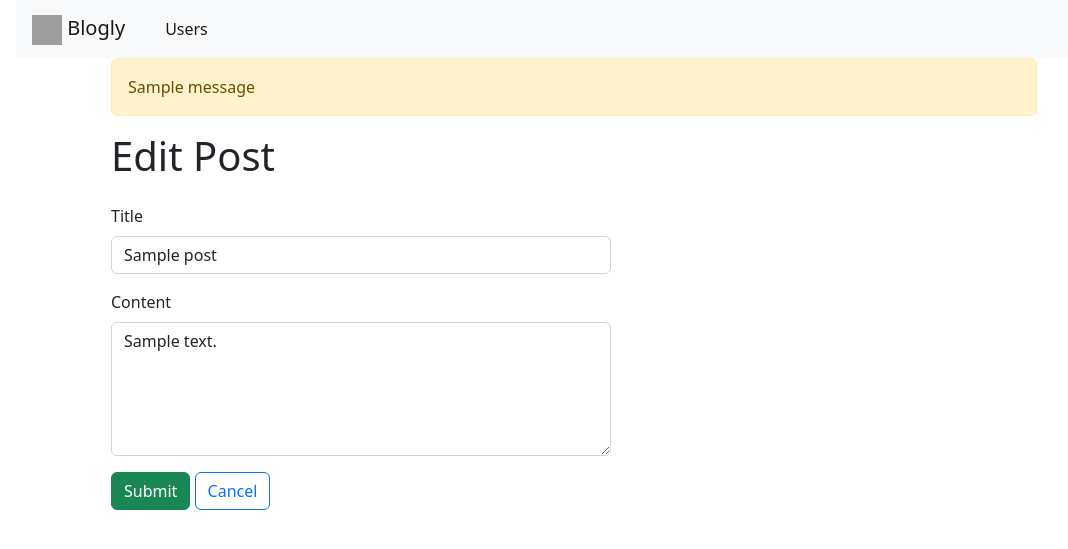
After one commit to johnathan-booy/Blogly, a Flask app: page /posts/1/edit in a window 1280 px wide. The commit adds this page. Shown: the top 549 px of the page, without its empty margins (66-1134 px from the left). Run offline with Flask 3, Linux system fonts and the light colour scheme; tables that the repository leaves empty hold one stand-in row (values such as "Sample post"); one stand-in notice (Sample message) is shown; some libraries are stand-ins or nearby versions; grey boxes are pictures that could not be loaded.

Commit message:
Part Two

```diff
--- a/Templates/base.html
+++ b/Templates/base.html
@@ -11,7 +11,53 @@
 </head>
 <body>
     <div class="container">
-        {% block content %}{% endblock%}
+
+
+        <nav class="navbar navbar-expand-lg navbar-light bg-light">
+            <a class="navbar-brand px-3" href="/">
+                <img src="https://encrypted-tbn0.gstatic.com/images?q=tbn:ANd9GcTCFhwbnbNSoWmSU4FEyIazW3OlmZlX33swWg&usqp=CAU"
+                    alt="logo" width="30" height="30">
+                Blogly
+            </a>
+            <button class="navbar-toggler" type="button" data-toggle="collapse" data-target="#navbarNavAltMarkup"
+                aria-controls="navbarNavAltMarkup" aria-expanded="false" aria-label="Toggle navigation">
+                <span class="navbar-toggler-icon"></span>
+            </button>
+            <div class="collapse navbar-collapse" id="navbarNavAltMarkup">
+                <div class="navbar-nav">
+                    <a class="nav-item nav-link active" href="/users">Users</a>
+                </div>
+            </div>
+        </nav>
+
+
+        <div class="row">
+            <div class="col-1"></div>
+            <div class="col-10">
+                {% with messages = get_flashed_messages() %}
+                {% if messages %}
+                {% for message in messages %}
+                <div class="alert alert-warning" role="alert">{{message}}</div>
+                {% endfor %}
+                {% endif %}
+                {% endwith %}
+
+
+                {% block content %}{% endblock%}
+            </div>
+            <div class="col-1"></div>
+        </div>
     </div>
+
+    <!-- Bootstrap -->
+    <script src="https://code.jquery.com/jquery-3.2.1.slim.min.js"
+        integrity="sha384-KJ3o2DKtIkvYIK3UENzmM7KCkRr/rE9/Qpg6aAZGJwFDMVNA/GpGFF93hXpG5KkN"
+        crossorigin="anonymous"></script>
+    <script src="https://cdn.jsdelivr.net/npm/popper.js@1.12.9/dist/umd/popper.min.js"
+        integrity="sha384-ApNbgh9B+Y1QKtv3Rn7W3mgPxhU9K/ScQsAP7hUibX39j7fakFPskvXusvfa0b4Q"
+        crossorigin="anonymous"></script>
+    <script src="https://cdn.jsdelivr.net/npm/bootstrap@4.0.0/dist/js/bootstrap.min.js"
+        integrity="sha384-JZR6Spejh4U02d8jOt6vLEHfe/JQGiRRSQQxSfFWpi1MquVdAyjUar5+76PVCmYl"
+        crossorigin="anonymous"></script>
 </body>
 </html>
--- a/Templates/create.html
+++ b/Templates/create-user.html
@@ -5,11 +5,7 @@
 {% endblock %}
 
 {% block content %}
-<div class="mt-5">
-    <a href="/users" class="btn btn-outline-dark">Show All Users</a>
-</div>
-
-<div class="mt-2">
+<div class="mt-3">
     <h1>Create a User</h1>
 </div>
 
--- /dev/null
+++ b/Templates/edit-post.html
@@ -0,0 +1,29 @@
+{% extends 'base.html' %}
+
+{% block title %}
+<title>Add Post</title>
+{% endblock %}
+
+{% block content %}
+<div class="mt-3">
+    <h1>Edit Post</h1>
+</div>
+
+<div class="pt-3">
+    <form style="max-width: 500px;">
+        <div class="mb-3">
+            <label for="title" class="form-label">Title</label>
+            <input type="text" name="title" id="title" value="{{post.title}}" class="form-control">
+        </div>
+        <div class="mb-3">
+            <label for="content" class="form-label">Content</label>
+            <textarea name="content" id="content" rows="5" class="form-control">{{post.content}}</textarea>
+        </div>
+
+        <button formaction="/posts/{{post.id}}/edit" formmethod="post" class="btn btn-success">Submit</button>
+        <button formaction="/posts/{{post.id}}" formmethod="get" class="btn btn-outline-primary">Cancel</button>
+
+    </form>
+
+</div>
+{% endblock %}
--- a/Templates/edit.html
+++ b/Templates/edit-user.html
@@ -5,10 +5,6 @@
 {% endblock %}
 
 {% block content %}
-<div class="mt-5">
-    <a href="/users" class="btn btn-outline-dark">Show All Users</a>
-</div>
-
 <div class="mt-2">
     <h1>Edit a User</h1>
 </div>
--- a/app.py
+++ b/app.py
@@ -1,7 +1,7 @@
 """Blogly application."""
-from flask import Flask, render_template, redirect, request
+from flask import Flask, render_template, redirect, request, flash
 from flask_debugtoolbar import DebugToolbarExtension
-from models import db, connect_db, User
+from models import Post, db, connect_db, User
 
 app = Flask(__name__)
 
@@ -21,7 +21,9 @@ db.create_all()
 
 @app.route('/')
 def show_home_page():
-    return redirect('/users')
+    """Shows the most recent blog posts"""
+    posts = Post.query.limit(5).all()
+    return render_template('index.html', posts=posts)
 
 
 @app.route('/users')
@@ -34,7 +36,7 @@ def show_users():
 @app.route('/users/new')
 def show_create_user_form():
     """Shows an add form for users"""
-    return render_template('create.html')
+    return render_template('create-user.html')
 
 
 @app.route('/users/new', methods=["POST"])
@@ -56,14 +58,15 @@ def create_user():
 def show_user_details(user_id):
     "Show details about a specific user"
     user = User.query.get_or_404(user_id)
-    return render_template('details.html', user=user)
+    posts = Post.query.filter_by(user_id=user_id).all()
+    return render_template('user-details.html', user=user, posts=posts)
 
 
 @app.route('/users/<int:user_id>/edit')
 def show_edit_user_form(user_id):
     """Shows an edit form for selected user"""
     user = User.query.get_or_404(user_id)
-    return render_template('edit.html', user=user)
+    return render_template('edit-user.html', user=user)
 
 
 @app.route('/users/<int:user_id>/edit', methods=["POST"])
@@ -91,3 +94,80 @@ def delete_user(user_id):
     db.session.commit()
 
     return redirect('/users')
+
+
+@app.route('/users/<int:user_id>/posts/new')
+def show_new_post_form(user_id):
+    """Show form where a user can add a new post"""
+    user = User.query.get_or_404(user_id)
+    return render_template('add-post.html', user=user)
+
+
+@app.route('/users/<int:user_id>/posts/new', methods=["POST"])
+def add_post(user_id):
+    """Show form where a user can add a new post"""
+    title = request.form['title']
+    content = request.form['content']
+    user = User.query.get_or_404(user_id)
+
+    if title and content:
+        new_post = Post(title=title, content=content, user_id=user_id)
+        db.session.add(new_post)
+        db.session.commit()
+
+        return redirect(f'/users/{user_id}')
+    else:
+        if not title:
+            flash('Posts must include a title!')
+        if not content:
+            flash('Posts must include content!')
+        return redirect(f'/users/{user_id}/posts/new')
+
+
+@app.route('/posts/<int:post_id>')
+def show_post_details(post_id):
+    """Show all details for a specific post"""
+    post = Post.query.get(post_id)
+    return render_template('post-details.html', post=post)
+
+
+@app.route('/posts/<int:post_id>/delete', methods=["POST"])
+def delete_post(post_id):
+    """Delete post from db"""
+    post = Post.query.get(post_id)
+    user_id = post.user_id
+    db.session.delete(post)
+    db.session.commit()
+
+    return redirect(f'/users/{user_id}')
+
+
+@app.route('/posts/<int:post_id>/edit')
+def show_edit_post_form(post_id):
+    """Display a form where users can edit a specific post"""
+    post = Post.query.get(post_id)
+    return render_template('edit-post.html', post=post)
+
+
+@app.route('/posts/<int:post_id>/edit', methods=['POST'])
+def edit_post(post_id):
+    """Send edited post to update the db"""
+    post = Post.query.get(post_id)
+    title = request.form['title']
+    content = request.form['content']
+
+    if title:
+        post.title = title
+
+    if content:
+        post.content = content
+
+    db.session.commit()
+
+    return redirect(f'/posts/{post_id}')
+
+
+@app.errorhandler(404)
+def page_not_found(e):
+    # note that we set the 404 status explicitly
+    return render_template('404.html'), 404
```
Also changed, not shown: Templates/404.html (added, +17 -0 lines), Templates/add-post.html (added, +29 -0 lines), Templates/details.html (deleted, +0 -31 lines), Templates/index.html (added, +31 -0 lines), Templates/post-details.html (added, +27 -0 lines), Templates/user-details.html (added, +48 -0 lines), Templates/users.html (+10 -8 lines), models.py (+25 -4 lines), seed.py (+17 -1 lines).
